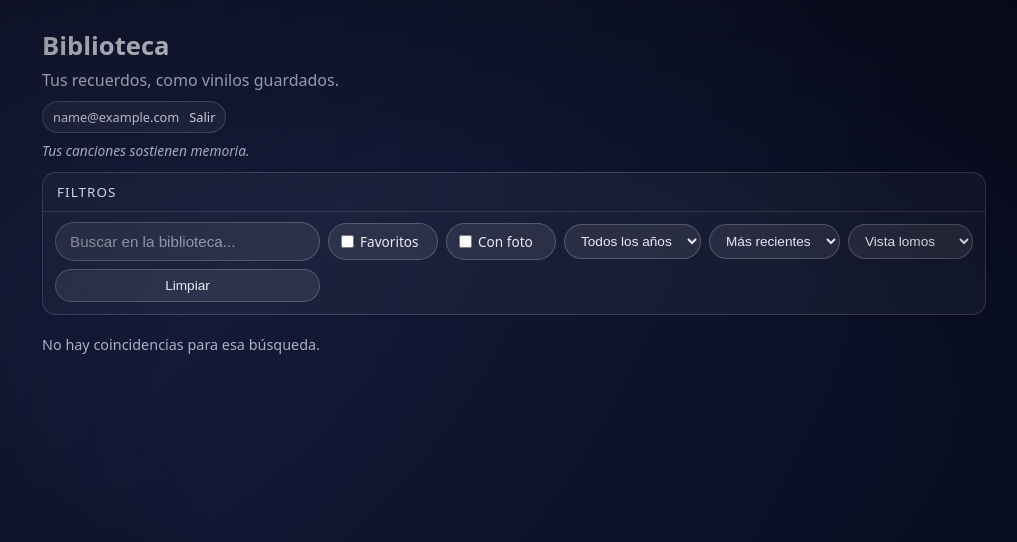
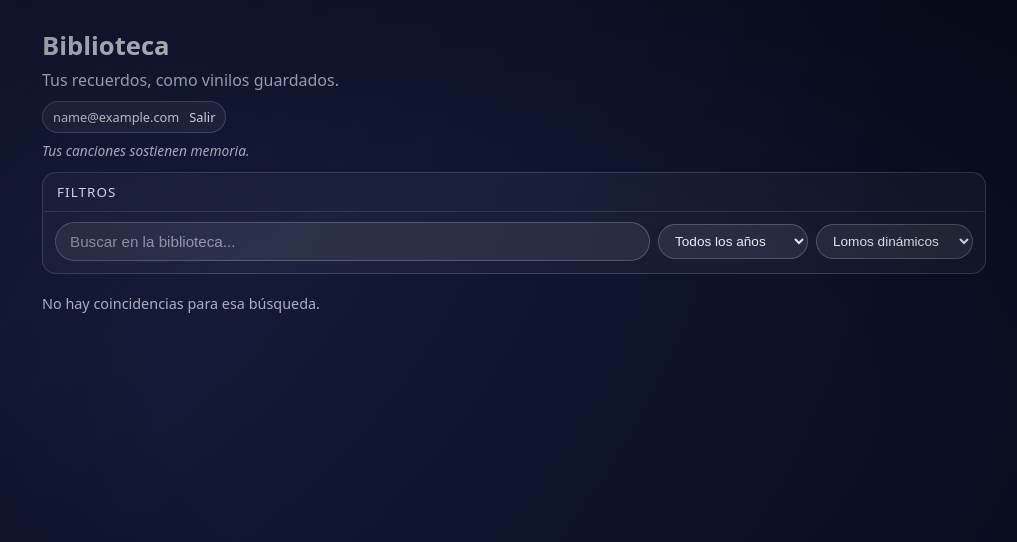
Before and after one commit to celiaefe/eco, a Flask app: page /biblioteca in a window 1280 px wide. Shown: the top 542 px of the page, without its empty margins (126-1143 px from the left). Run offline with Flask 3, Linux system fonts and the light colour scheme; the visitor is signed in with stand-in values (Sample User, id 1); data that the repository does not hold is empty.

Commit message:
Simplify biblioteca filters and add spine view modes

```diff
--- a/static/css/style.css
+++ b/static/css/style.css
@@ -1456,7 +1456,7 @@ body::after{
 
 .bib-controls-grid{
   display: grid;
-  grid-template-columns: minmax(240px, 1.4fr) repeat(5, minmax(110px, auto));
+  grid-template-columns: minmax(240px, 1.5fr) repeat(2, minmax(150px, auto));
   align-items: center;
   gap: 8px;
 }
@@ -1735,6 +1735,29 @@ body::after{
   --inclinacion: 0.5deg;
 }
 
+.biblioteca-secciones.vista-lomos-compacta .estanteria{
+  grid-template-columns: repeat(auto-fill, minmax(48px, 1fr));
+  gap: 8px;
+}
+
+.biblioteca-secciones.vista-lomos-compacta .vinilo-lomo{
+  --alto-lomo: 278px;
+  --inclinacion: 0deg;
+  border-radius: 12px;
+}
+
+.biblioteca-secciones.vista-lomos-compacta .vinilo-lomo:nth-child(2n){
+  --alto-lomo: 270px;
+}
+
+.biblioteca-secciones.vista-lomos-compacta .vinilo-lomo:nth-child(3n){
+  --alto-lomo: 286px;
+}
+
+.biblioteca-secciones.vista-lomos-compacta .vinilo-lomo:nth-child(5n){
+  --alto-lomo: 274px;
+}
+
 .biblioteca-secciones.vista-tarjetas .estanteria{
   grid-template-columns: repeat(auto-fill, minmax(220px, 1fr));
   gap: 12px;
--- a/static/js/biblioteca.js
+++ b/static/js/biblioteca.js
@@ -8,12 +8,8 @@ const audioEl = document.getElementById("detalleAudio");
 const toastEl = document.getElementById("toastMsg");
 
 const searchInput = document.getElementById("bibliotecaSearch");
-const filtroFavoritos = document.getElementById("filtroFavoritos");
-const filtroFoto = document.getElementById("filtroFoto");
 const filtroAnio = document.getElementById("filtroAnio");
-const ordenSelect = document.getElementById("bibliotecaOrden");
 const vistaSelect = document.getElementById("vistaBiblioteca");
-const limpiarBtn = document.getElementById("bibliotecaLimpiar");
 const moodEl = document.getElementById("bibMood");
 const bibliotecaMain = document.querySelector(".biblioteca-secciones");
 
@@ -57,16 +53,6 @@ function normalizar(texto) {
     .trim();
 }
 
-function parseFechaRecuerdo(fechaStr) {
-  if (!fechaStr) return 0;
-  const match = String(fechaStr).match(/^(\d{2})\/(\d{2})\/(\d{4})(?:\s+(\d{2}):(\d{2}))?/);
-  if (!match) return 0;
-  const [, dd, mm, yyyy, hh = "00", min = "00"] = match;
-  const fecha = new Date(Number(yyyy), Number(mm) - 1, Number(dd), Number(hh), Number(min));
-  const ts = fecha.getTime();
-  return Number.isNaN(ts) ? 0 : ts;
-}
-
 function aplicarCoverEnVinilo(vinilo) {
   const cover = vinilo?.dataset.cover || "";
   vinilo?.style.setProperty("--cover-url", cover ? `url('${cover}')` : "none");
@@ -84,25 +70,6 @@ function reconstruirSeparadores(estanteria) {
       item.insertAdjacentElement("afterend", sep);
     }
   });
-}
-
-function obtenerComparador() {
-  const orden = ordenSelect?.value || "date_desc";
-  if (orden === "date_asc") return (a, b) => parseFechaRecuerdo(a.dataset.fecha) - parseFechaRecuerdo(b.dataset.fecha);
-  if (orden === "title_asc") return (a, b) => normalizar(a.dataset.titulo).localeCompare(normalizar(b.dataset.titulo), "es");
-  return (a, b) => parseFechaRecuerdo(b.dataset.fecha) - parseFechaRecuerdo(a.dataset.fecha);
-}
-
-function ordenarEstanteria(estanteria) {
-  if (!estanteria) return;
-  const vinilos = Array.from(estanteria.querySelectorAll(".vinilo-lomo"));
-  vinilos.sort(obtenerComparador());
-  vinilos.forEach((v) => estanteria.appendChild(v));
-  reconstruirSeparadores(estanteria);
-}
-
-function ordenarTodasLasEstanterias() {
-  document.querySelectorAll(".estanteria").forEach((estanteria) => ordenarEstanteria(estanteria));
 }
 
 function actualizarFavoritoEnVista(recuerdoId, favorito) {
@@ -131,7 +98,7 @@ function insertarEnFavoritos(recuerdoId, origen) {
   }
 
   favoritosShelf.prepend(nuevo);
-  ordenarEstanteria(favoritosShelf);
+  reconstruirSeparadores(favoritosShelf);
   if (favoritosSection) favoritosSection.hidden = false;
 }
 
@@ -146,19 +113,15 @@ function quitarDeFavoritos(recuerdoId) {
 
 function aplicarFiltroYBusqueda() {
   const query = normalizar(searchInput?.value || "");
-  const soloFav = !!filtroFavoritos?.checked;
-  const soloFoto = !!filtroFoto?.checked;
   const anio = filtroAnio?.value || "";
 
   let totalVisibles = 0;
   document.querySelectorAll(".vinilo-lomo").forEach((btn) => {
     const indiceBusqueda = normalizar([btn.dataset.nota, btn.dataset.titulo, btn.dataset.cancion, btn.dataset.artista].join(" "));
     const cumpleBusqueda = !query || indiceBusqueda.includes(query);
-    const cumpleFav = !soloFav || btn.dataset.favorito === "1";
-    const cumpleFoto = !soloFoto || btn.dataset.foto === "1";
     const cumpleAnio = !anio || btn.dataset.year === anio;
 
-    const visible = cumpleBusqueda && cumpleFav && cumpleFoto && cumpleAnio;
+    const visible = cumpleBusqueda && cumpleAnio;
     btn.style.display = visible ? "" : "none";
     if (visible) totalVisibles += 1;
   });
@@ -168,7 +131,7 @@ function aplicarFiltroYBusqueda() {
     const visiblesEnSeccion = Array.from(seccion.querySelectorAll(".vinilo-lomo")).filter((v) => v.style.display !== "none").length;
     seccion.style.display = visiblesEnSeccion > 0 ? "" : "none";
     seccion.querySelectorAll(".estanteria-separador").forEach((sep) => {
-      sep.style.display = query ? "none" : "";
+      sep.style.display = query || anio ? "none" : "";
     });
   });
 
@@ -176,13 +139,12 @@ function aplicarFiltroYBusqueda() {
 }
 
 function refrescarVistaBiblioteca() {
-  ordenarTodasLasEstanterias();
   aplicarFiltroYBusqueda();
 }
 
 function setVista(tipo) {
   if (!bibliotecaMain) return;
-  bibliotecaMain.classList.toggle("vista-tarjetas", tipo === "cards");
+  bibliotecaMain.classList.toggle("vista-lomos-compacta", tipo === "spines_compact");
   try {
     localStorage.setItem("eco_biblioteca_vista", tipo);
   } catch (_) {}
@@ -410,20 +372,9 @@ modal?.addEventListener("click", (e) => {
 });
 
 searchInput?.addEventListener("input", aplicarFiltroYBusqueda);
-filtroFavoritos?.addEventListener("change", aplicarFiltroYBusqueda);
-filtroFoto?.addEventListener("change", aplicarFiltroYBusqueda);
 filtroAnio?.addEventListener("change", aplicarFiltroYBusqueda);
-ordenSelect?.addEventListener("change", refrescarVistaBiblioteca);
-vistaSelect?.addEventListener("change", () => setVista(vistaSelect.value));
-
-limpiarBtn?.addEventListener("click", () => {
-  if (searchInput) searchInput.value = "";
-  if (filtroFavoritos) filtroFavoritos.checked = false;
-  if (filtroFoto) filtroFoto.checked = false;
-  if (filtroAnio) filtroAnio.value = "";
-  if (ordenSelect) ordenSelect.value = "date_desc";
-  if (vistaSelect) vistaSelect.value = "spines";
-  setVista("spines");
+vistaSelect?.addEventListener("change", () => {
+  setVista(vistaSelect.value);
   refrescarVistaBiblioteca();
 });
 
@@ -449,11 +400,12 @@ function refrescarMood() {
 try {
   const vistaGuardada = localStorage.getItem("eco_biblioteca_vista");
   if (vistaGuardada && vistaSelect) {
-    vistaSelect.value = vistaGuardada;
+    const esValida = ["spines_dynamic", "spines_compact"].includes(vistaGuardada);
+    vistaSelect.value = esValida ? vistaGuardada : "spines_dynamic";
   }
 } catch (_) {}
 
-setVista(vistaSelect?.value || "spines");
+setVista(vistaSelect?.value || "spines_dynamic");
 document.querySelectorAll(".vinilo-lomo").forEach(aplicarCoverEnVinilo);
 refrescarMood();
 window.setInterval(refrescarMood, 12000);
--- a/templates/biblioteca.html
+++ b/templates/biblioteca.html
@@ -70,30 +70,16 @@
               type="search"
               placeholder="Buscar en la biblioteca..."
               aria-label="Buscar recuerdos por momento, canción o artista">
-          <label class="bib-check">
-            <input type="checkbox" id="filtroFavoritos">
-            <span>Favoritos</span>
-          </label>
-          <label class="bib-check">
-            <input type="checkbox" id="filtroFoto">
-            <span>Con foto</span>
-          </label>
             <select id="filtroAnio" class="bib-select" aria-label="Filtrar por año">
               <option value="">Todos los años</option>
               {% for a in anos %}
                 <option value="{{ a }}">{{ a }}</option>
               {% endfor %}
             </select>
-          <select id="bibliotecaOrden" class="bib-select" aria-label="Ordenar biblioteca">
-            <option value="date_desc">Más recientes</option>
-            <option value="date_asc">Más antiguos</option>
-            <option value="title_asc">Título A-Z</option>
+            <select id="vistaBiblioteca" class="bib-select" aria-label="Tipo de vista de lomos">
+              <option value="spines_dynamic">Lomos dinámicos</option>
+              <option value="spines_compact">Lomos compactos</option>
             </select>
-          <select id="vistaBiblioteca" class="bib-select" aria-label="Tipo de vista">
-            <option value="spines">Vista lomos</option>
-            <option value="cards">Vista tarjetas</option>
-          </select>
-          <button id="bibliotecaLimpiar" class="bib-reset" type="button">Limpiar</button>
           </div>
         </div>
       </details>
```
Lines whose indentation alone changed are shown as unchanged.
